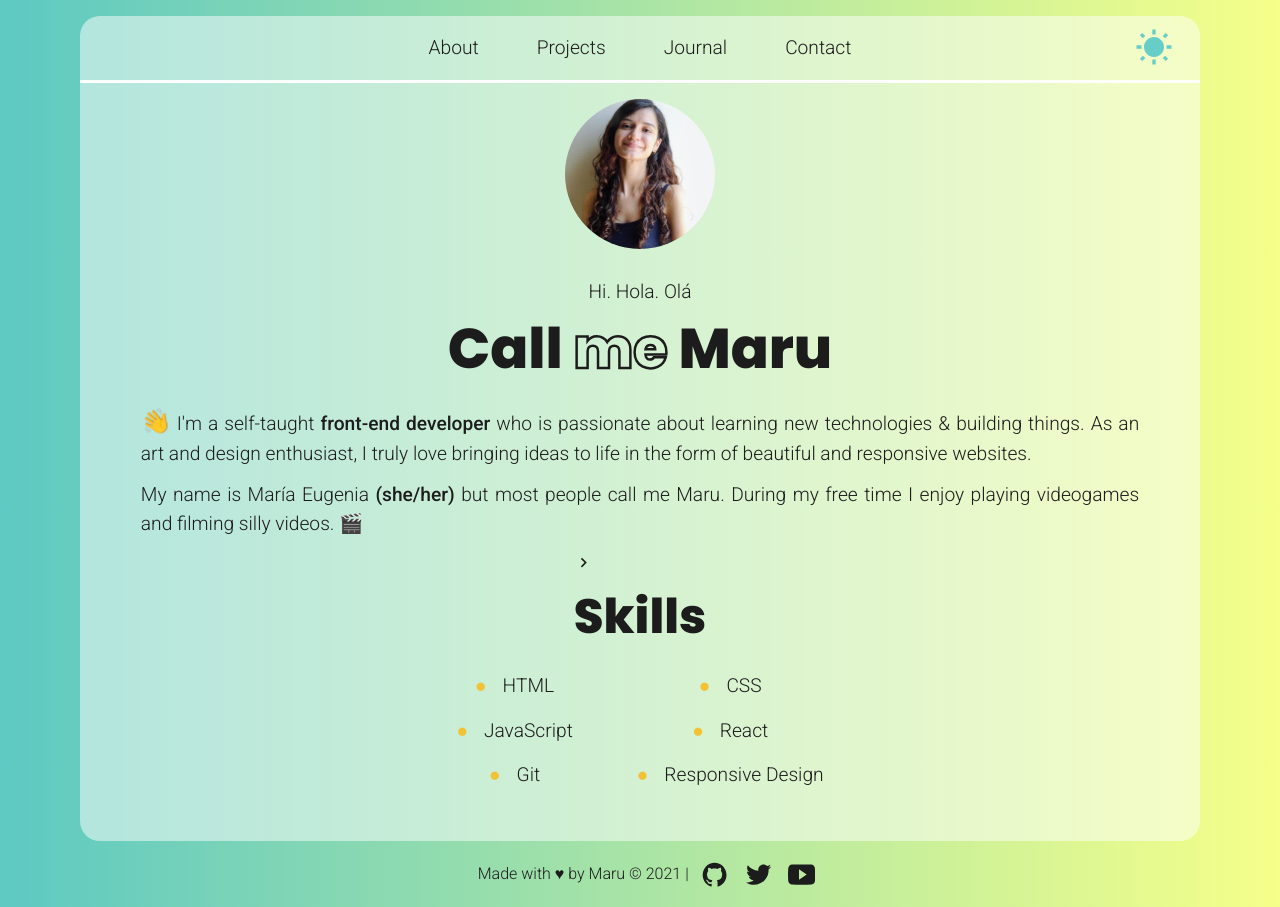
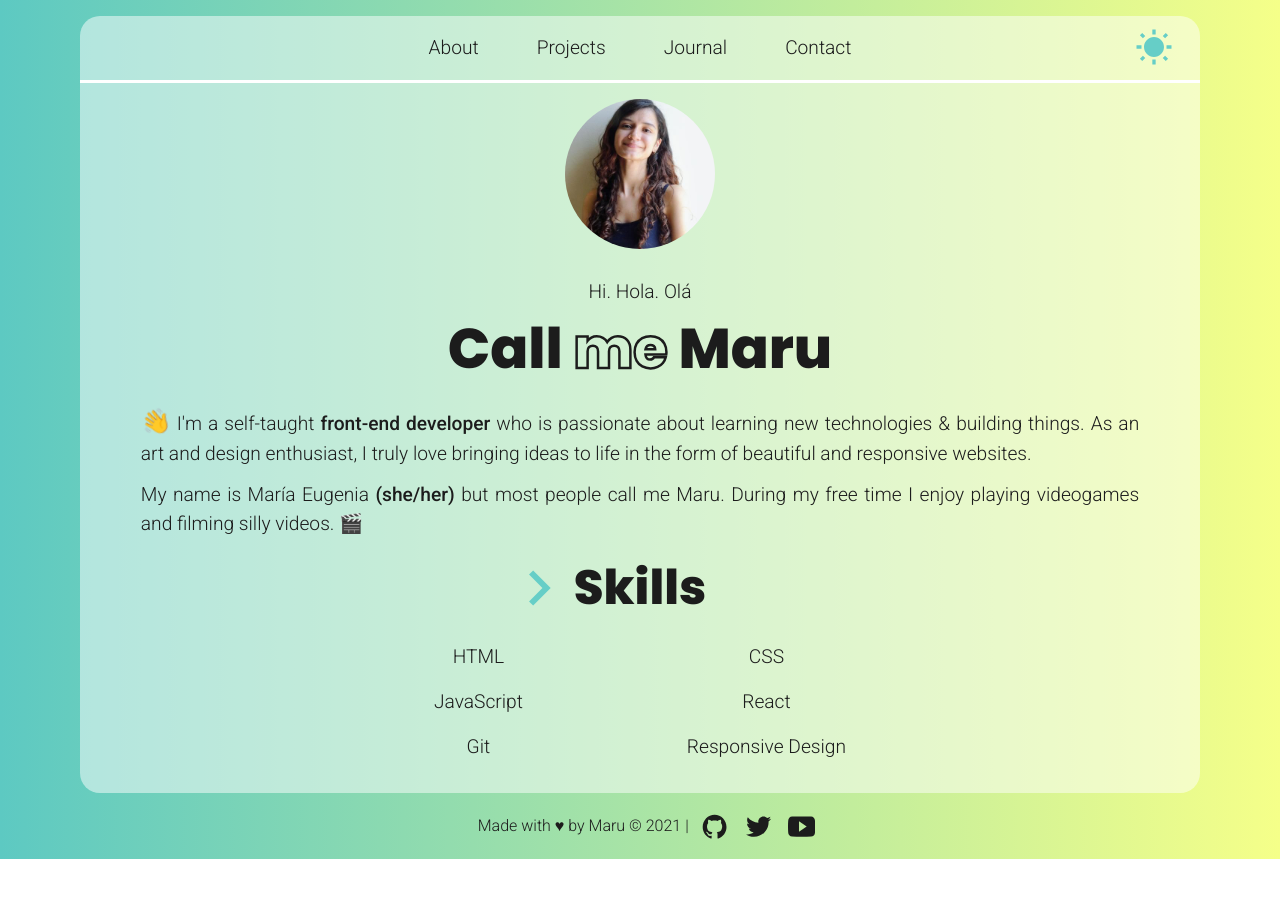
Before and after one commit to marugy99/marucodes, a Next.js app: page / in a window 1280 px wide. After the commit the page ends 859 px from the top, so only its background shows below. Built offline with nearby package versions, Linux system fonts and the light colour scheme.

Commit message:
Centered skills list

```diff
--- a/styles/_about.scss
+++ b/styles/_about.scss
@@ -44,18 +44,13 @@ header {
     grid-template-columns: auto auto;
     padding-left: 0px;
     grid-column-gap: 4rem;
+    width: 50%;
+    margin-bottom: 0px;
 
     li {
       list-style: none;
       margin-right: 0px;
       margin-bottom: 1rem;
-
-            &:before {
-                content: "\25CF";
-                color: var(--accentSecondary);
-                display: inline-block;
-                margin-right: 1rem;
-            }
     }
   }
 
@@ -68,12 +63,25 @@ header {
       font-size: 1rem;
     }
   }
+
+  div {
+    display: flex;
+    align-items: center;
+
+    svg {
+      fill: var(--accentPrimary);
+      width: 70px;
+      height: 70px;
+      display: block;
+      margin-left: -70px;
+    }
+  }
 }
 
 .wave {
-    animation: wave 1s infinite;
   display: inline-block;
   font-size: 1.5rem;
+  animation: wave 1s infinite;
 }
 
 @keyframes wave {
@@ -88,7 +96,6 @@ header {
   }
 }
 
-
 .bolder {
   font-weight: 500;
 }
```
Lines whose indentation alone changed are shown as unchanged.
